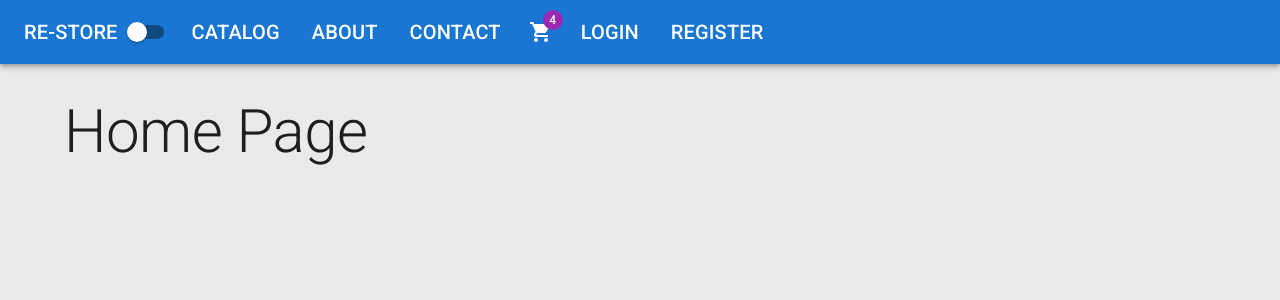
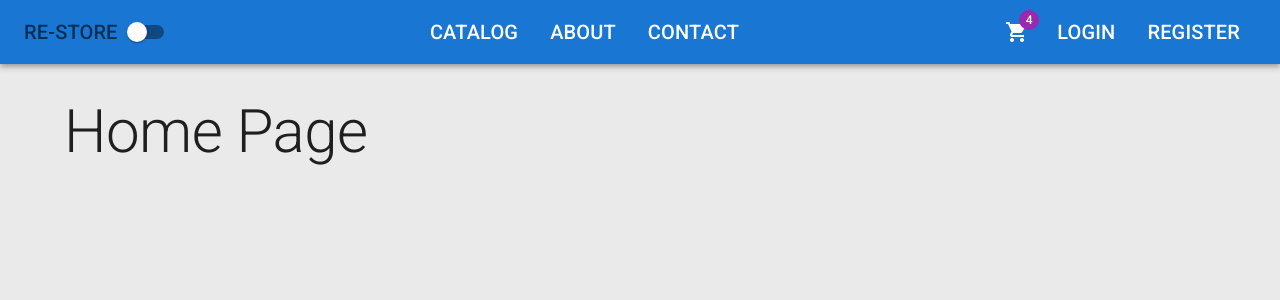
Before and after one commit to danted9822/E-Commerce-Webshop, a React (Create React App) app in the folder client/: page / in a window 1280 px wide. Shown: the top 300 px of the page. Built offline with nearby package versions, Linux system fonts and the light colour scheme.

Commit message:
Styling the Navbar

```diff
--- a/client/src/app/layout/Header.tsx
+++ b/client/src/app/layout/Header.tsx
@@ -1,5 +1,5 @@
 import { ShoppingCart } from "@mui/icons-material";
-import { AppBar, Badge, IconButton, List, ListItem, Switch, Toolbar, Typography } from "@mui/material";
+import { AppBar, Badge, Box, IconButton, List, ListItem, Switch, Toolbar, Typography } from "@mui/material";
 import { NavLink } from "react-router-dom";
 
 interface Props {
@@ -19,46 +19,69 @@
 
 ]
 
+const navStyles = {
+    color: 'inherit',
+    textDecoration: 'none',
+    typography: 'h6',
+    '&:hover': {
+        color: 'grey.500'
+    },
+    '&.active': {
+        color: 'text.secondary'
+    }
+}
+
+
 export default function Header({darkMode, handleThemeChange}: Props) {
     return (
         <AppBar position='static' sx={{mb: 4}}>
-            <Toolbar>
-                <Typography variant='h6' component={NavLink} to='/'
-                sx={{color:'inherit', textDecoration:'none'}}>
+            <Toolbar sx={{ display: 'flex', justifyContent: 'space-between', alignItems: 'center' }}>
+                <Box display='flex' alignItems='center'>
+                    <Typography
+                        variant='h6'
+                        component={NavLink}
+                        to='/'exact
+                        sx={navStyles}>
                         RE-STORE
                     </Typography>
                     <Switch checked={darkMode} onChange={handleThemeChange} />
+                </Box>
+
+                <Box>
                     <List sx={{display:'flex'}}>
                         {midLinks.map(({title, path})=> (
                             <ListItem
                             component={NavLink}
                             to={path}
                             key={path}
-                        sx={{color: 'inherit',typography:'h6'}} >
+                            sx={navStyles}
+                                >
                                 {title.toUpperCase()}
 
                             </ListItem>
                         ))}
                     </List>
+                </Box>
 
+                <Box display='flex' alignItems='center'>
                     <IconButton size='large' sx={{color:'inherit'}}>
                             <Badge badgeContent={4} color='secondary'>
                                 <ShoppingCart/>
                             </Badge>
                     </IconButton>
-
                     <List sx={{display:'flex'}}>
                         {rightLinks.map(({title, path})=> (
                             <ListItem
                             component={NavLink}
                             to={path}
                             key={path}
-                        sx={{color: 'inherit',typography:'h6'}} >
+                            sx={navStyles} >
                                 {title.toUpperCase()}
 
                             </ListItem>
                         ))}
                     </List>
+                </Box>
             </Toolbar>
         </AppBar>
     )
```
Lines whose indentation alone changed are shown as unchanged.
